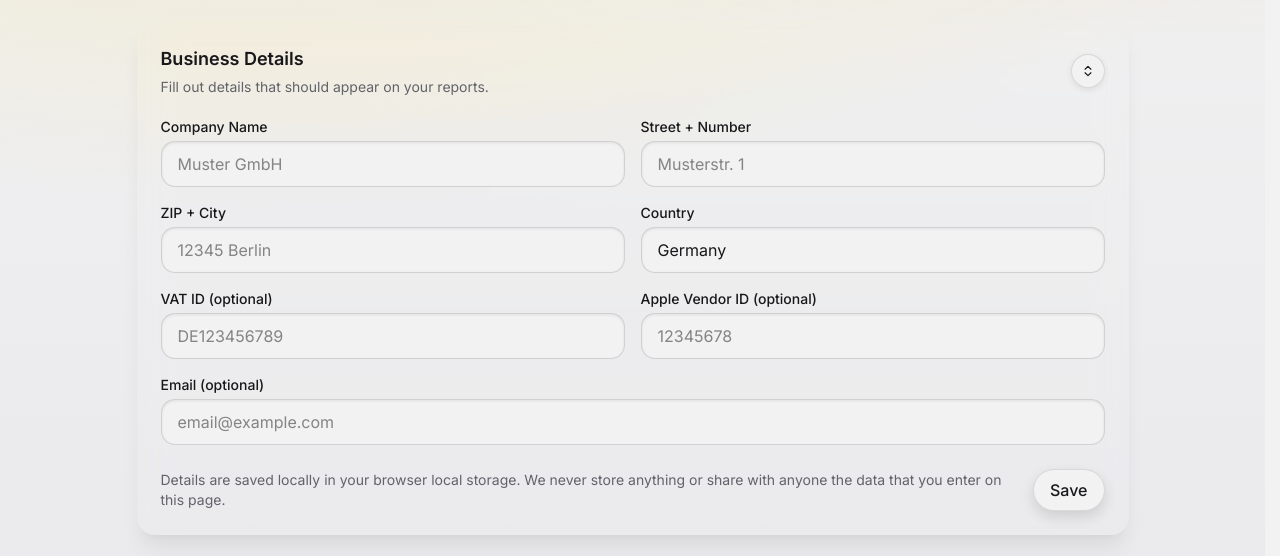
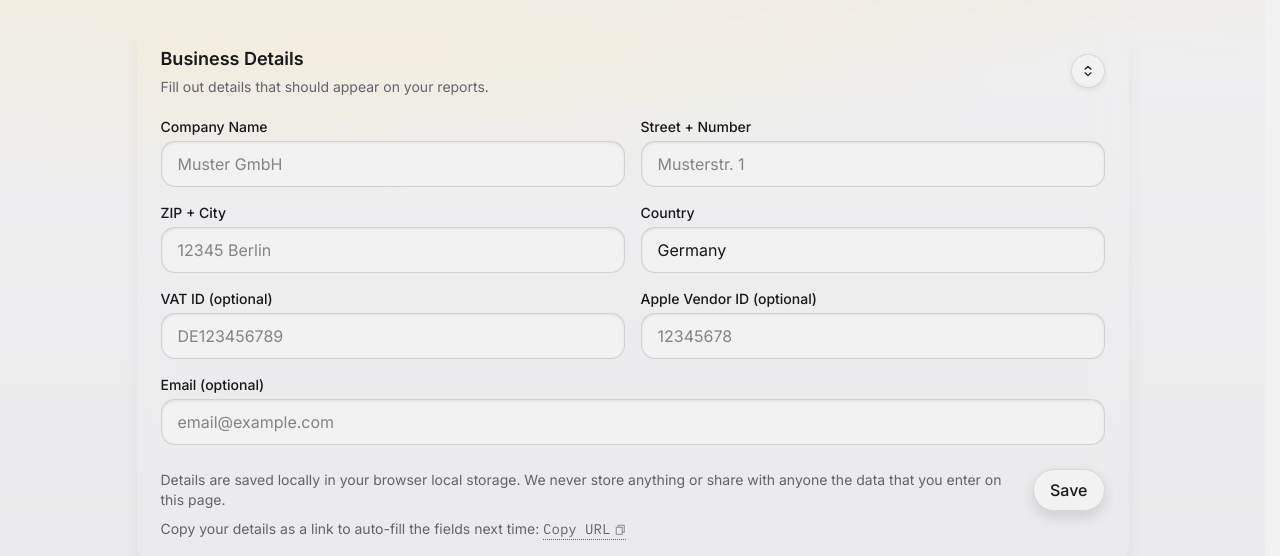
Before and after one commit to pa1ar/autaxy, an Astro site: page / in a window 1280 px wide. Shown: the part 206-762 px from the top of the page. Built offline with nearby package versions, Linux system fonts and the light colour scheme; Astro itself is replaced by a stand-in of ours; no server answers.

Commit message:
feat: add Copy URL button to share pre-filled business settings

```diff
--- a/src/components/BusinessSettings.tsx
+++ b/src/components/BusinessSettings.tsx
@@ -3,7 +3,7 @@ import { Card, CardHeader, CardTitle, CardDescription, CardContent } from './ui/
 import { Input } from './ui/Input';
 import { Button } from './ui/Button';
 import { ChevronsUpDown } from 'lucide-react';
-import { loadSettings, saveSettings, type BusinessSettings as Settings } from '../lib/storage';
+import { loadSettings, saveSettings, buildSettingsUrl, type BusinessSettings as Settings } from '../lib/storage';
 import { trackSettingsSaved } from '../lib/analytics';
 import type { Language } from '../lib/i18n';
 import { t } from '../lib/i18n';
@@ -18,6 +18,7 @@ export function BusinessSettings({ language, initialSettings, onSettingsChange }
   const [settings, setSettings] = useState<Settings>(() => initialSettings ?? loadSettings());
   const [saved, setSaved] = useState(false);
   const [expanded, setExpanded] = useState(true);
+  const [urlCopied, setUrlCopied] = useState(false);
 
   const handleChange = (field: keyof Settings) => (e: React.ChangeEvent<HTMLInputElement>) => {
     setSettings((prev) => ({ ...prev, [field]: e.target.value }));
@@ -30,6 +31,17 @@ export function BusinessSettings({ language, initialSettings, onSettingsChange }
     trackSettingsSaved(Boolean(settings.vatId));
     onSettingsChange?.(settings);
     setTimeout(() => setSaved(false), 2000);
+  };
+
+  const handleCopyUrl = async () => {
+    const url = buildSettingsUrl(settings);
+    try {
+      await navigator.clipboard.writeText(url);
+      setUrlCopied(true);
+      setTimeout(() => setUrlCopied(false), 2000);
+    } catch {
+      // fallback: select text
+    }
   };
 
   return (
@@ -113,6 +125,17 @@ export function BusinessSettings({ language, initialSettings, onSettingsChange }
               </span>
               <Button onClick={handleSave}>{t('saveSettings', language)}</Button>
             </div>
+            <div className="w-full text-sm section-subtle text-left">
+              {language === 'de' ? 'Details als Link kopieren, um die Felder beim nächsten Mal automatisch auszufüllen: ' : 'Copy your details as a link to auto-fill the fields next time: '}
+              <button
+                type="button"
+                onClick={handleCopyUrl}
+                className="inline font-mono text-sm cursor-pointer transition-colors duration-200 border-b border-dotted border-current hover:text-[var(--color-primary)]"
+              >
+                {urlCopied ? (language === 'de' ? 'Kopiert!' : 'Copied!') : (language === 'de' ? 'URL kopieren' : 'Copy URL')}
+                {!urlCopied && <i className="ri-file-copy-line ml-1 text-xs opacity-70" />}
+              </button>
+            </div>
           </div>
           </CardContent>
         </div>
--- a/src/lib/storage.ts
+++ b/src/lib/storage.ts
@@ -65,6 +65,19 @@ export function parseSettingsFromUrl(): Partial<BusinessSettings> | null {
   return found ? overrides : null;
 }
 
+export function buildSettingsUrl(settings: BusinessSettings): string {
+  const params = new URLSearchParams();
+  for (const [param, field] of Object.entries(URL_PARAM_MAP)) {
+    const value = settings[field];
+    if (value && value !== defaultSettings[field]) {
+      params.set(param, value);
+    }
+  }
+  const base = typeof window !== 'undefined' ? window.location.origin + window.location.pathname : '';
+  const qs = params.toString();
+  return qs ? `${base}?${qs}` : base;
+}
+
 export function clearUrlParams(): void {
   if (typeof window === 'undefined') return;
   const url = new URL(window.location.href);
```
